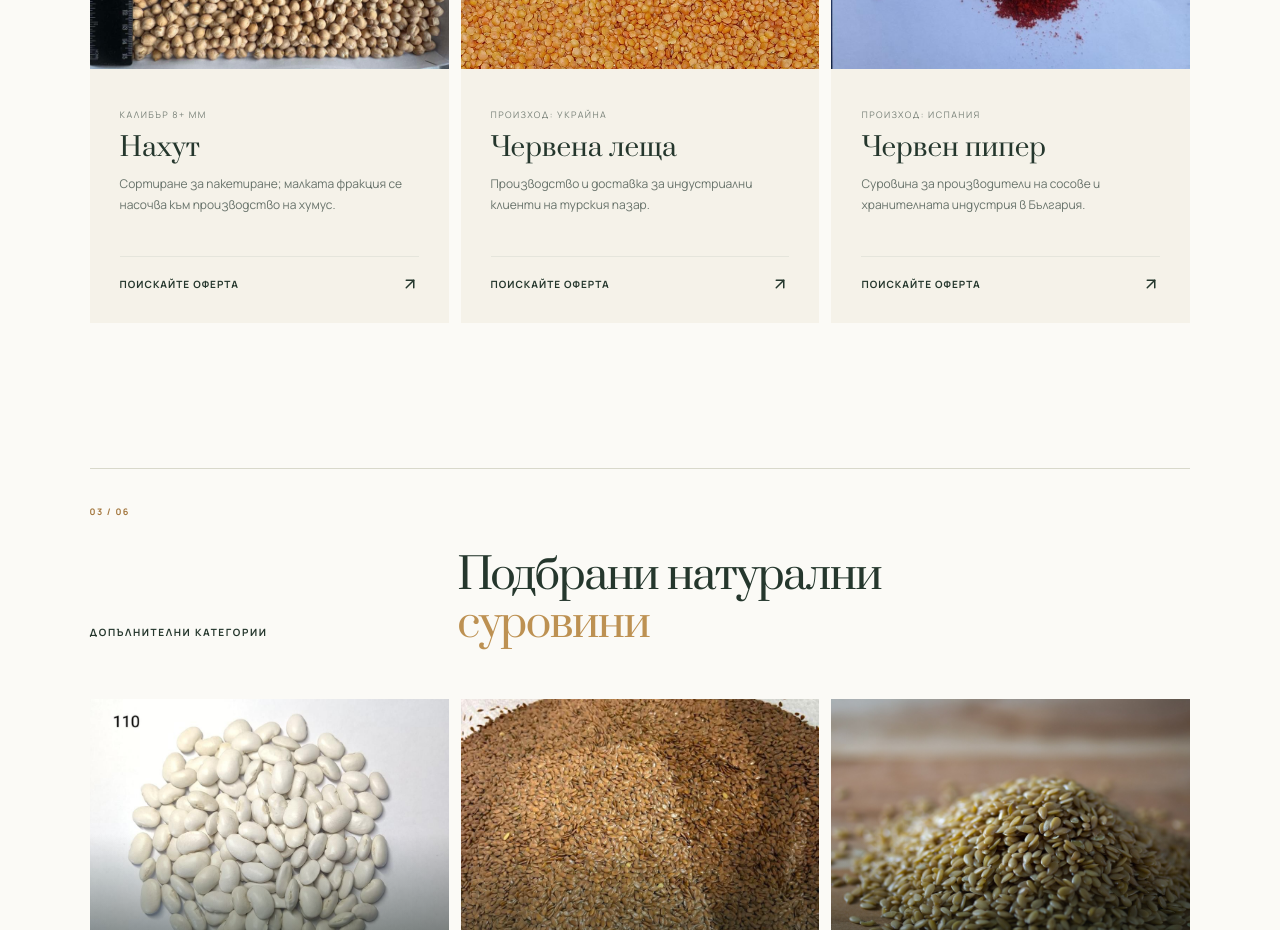
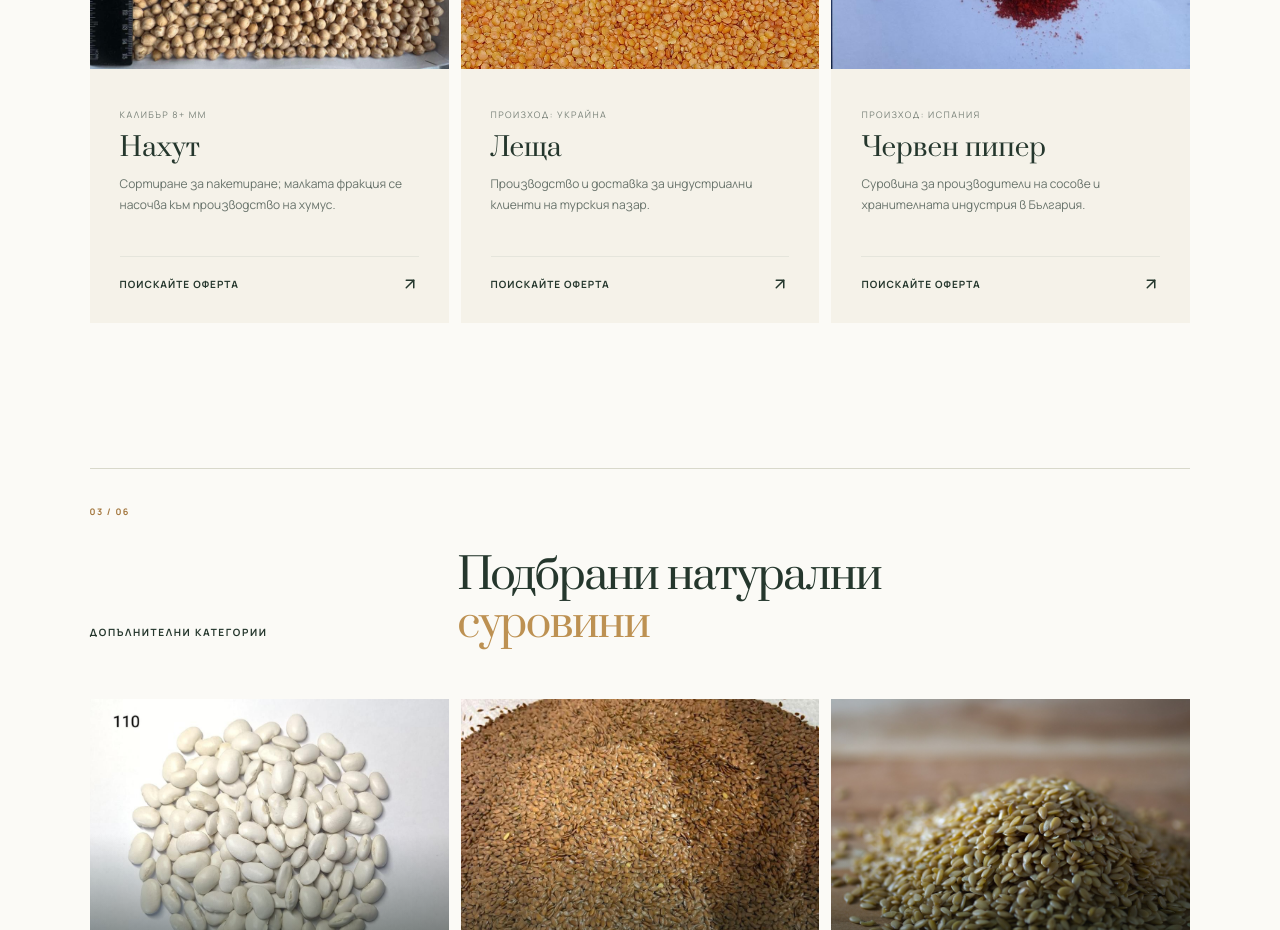
Before and after one commit to Serginho915/poliresurs, a React (Vite) app: page / in a window 1280 px wide. Shown: the part 2360-3290 px from the top of the page. Built offline with nearby package versions, Linux system fonts and the light colour scheme; no server answers.

Commit message:
Rename red lentils product to lentils

```diff
--- a/index.html
+++ b/index.html
@@ -5,11 +5,11 @@
     <meta name="viewport" content="width=device-width, initial-scale=1.0" />
     <meta
       name="description"
-      content="Poliresurs — доставка, почистване и калибриране на кориандър, горчица, нахут, червена леща и паприка за индустриални клиенти в Европа."
+      content="Poliresurs — доставка, почистване и калибриране на кориандър, горчица, нахут, леща и паприка за индустриални клиенти в Европа."
     />
     <meta
       name="keywords"
-      content="земеделски суровини, кориандър, нахут, червена леща, кафяв лен, златист лен, бял боб, шипка, див чесън, мащерка, липов цвят, бъз, дафинов лист, фиточай, B2B, България"
+      content="земеделски суровини, кориандър, нахут, леща, кафяв лен, златист лен, бял боб, шипка, див чесън, мащерка, липов цвят, бъз, дафинов лист, фиточай, B2B, България"
     />
     <meta name="author" content="LLC Poliresurs" />
     <meta name="robots" content="index, follow, max-image-preview:large" />
@@ -95,7 +95,7 @@
         "knowsAbout": [
           "Coriander",
           "Chickpeas",
-          "Red lentils",
+          "Lentils",
           "Brown flaxseed",
           "Golden flaxseed",
           "White beans",
--- a/src/App.jsx
+++ b/src/App.jsx
@@ -15,13 +15,13 @@ const seo = {
   bg: {
     title: 'Poliresurs — земеделски суровини за индустрията',
     description:
-      'Poliresurs доставя, почиства и калибрира кориандър, горчица, нахут, червена леща и червен пипер за индустриални клиенти в Европа.',
+      'Poliresurs доставя, почиства и калибрира кориандър, горчица, нахут, леща и червен пипер за индустриални клиенти в Европа.',
     locale: 'bg_BG',
   },
   en: {
     title: 'Poliresurs — agricultural commodities for industry',
     description:
-      'Poliresurs sources, cleans, grades and supplies coriander, mustard, chickpeas, red lentils and paprika to industrial buyers across Europe.',
+      'Poliresurs sources, cleans, grades and supplies coriander, mustard, chickpeas, lentils and paprika to industrial buyers across Europe.',
     locale: 'en_GB',
   },
 }
--- a/src/data.jsx
+++ b/src/data.jsx
@@ -65,7 +65,7 @@ export const content = {
         'sage',
       ],
       [
-        'Червена леща',
+        'Леща',
         'Произход: Украйна',
         'Производство и доставка за индустриални клиенти на турския пазар.',
         image('red-lentils.jpg'),
@@ -241,7 +241,7 @@ export const content = {
         'sage',
       ],
       [
-        'Red lentils',
+        'Lentils',
         'Origin: Ukraine',
         'Produced and sourced for industrial buyers in the Turkish market.',
         image('red-lentils.jpg'),
```
